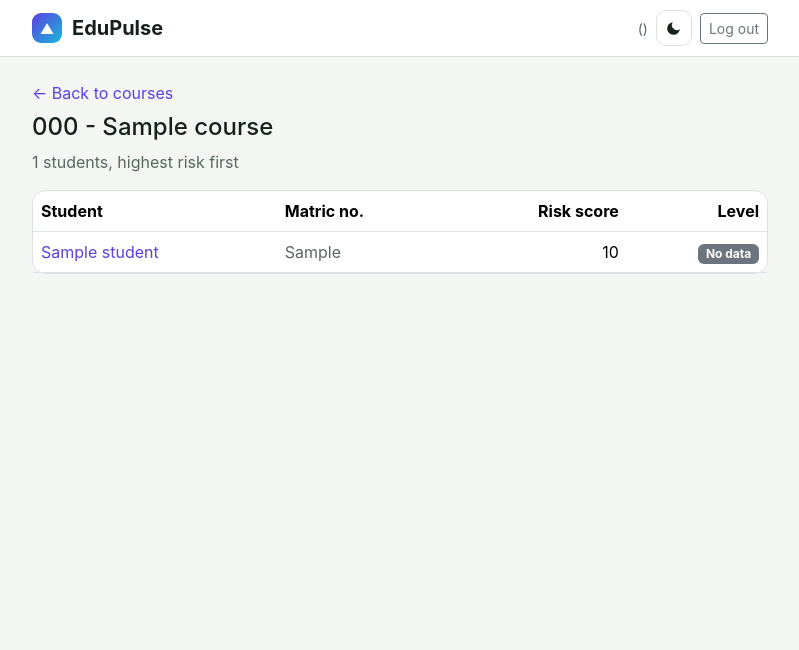
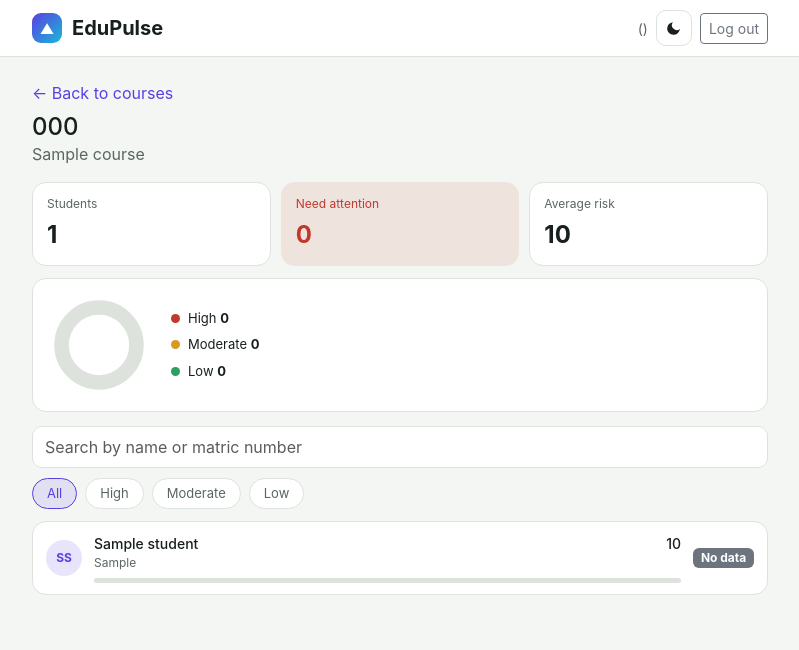
Before and after one commit to ChibuikeChad/edupulse, a Flask app: template templates/course.html in a window 1280 px wide. Shown: the top 650 px of the page, without its empty margins (240-1039 px from the left). Run offline with Flask 3, Linux system fonts and the light colour scheme; the template is opened without the code that fills it: most values are stand-ins (such as "Sample title", 1, 10 or a date in 2020).

Commit message:
Redesign: course page with donut, search and filters

```diff
--- a/static/app.js
+++ b/static/app.js
@@ -21,3 +21,33 @@
   };
   paint();
 })();
+
+(function () {
+  var list = document.getElementById("student-list");
+  if (!list) return;
+  var q = document.getElementById("student-search");
+  var chips = document.querySelectorAll(".chip");
+  var none = document.getElementById("no-match");
+  var level = "all";
+
+  function apply() {
+    var term = q.value.trim().toLowerCase();
+    var shown = 0;
+    list.querySelectorAll(".srow").forEach(function (row) {
+      var ok = (level === "all" || row.dataset.level === level) &&
+               row.dataset.name.indexOf(term) > -1;
+      row.style.display = ok ? "" : "none";
+      if (ok) shown++;
+    });
+    none.classList.toggle("d-none", shown > 0);
+  }
+
+  q.addEventListener("input", apply);
+  chips.forEach(function (c) {
+    c.addEventListener("click", function () {
+      level = c.dataset.level;
+      chips.forEach(function (x) { x.classList.toggle("on", x === c); });
+      apply();
+    });
+  });
+})();
--- a/static/style.css
+++ b/static/style.css
@@ -137,3 +137,31 @@ a:hover .card { transform: translateY(-2px); border-color: var(--ac); }
 .a-card .form-label { font-size: 13px; color: var(--t2); }
 .a-card .btn-success { height: 46px; width: 100%; font-size: 15px; }
 .a-alt { text-align: center; font-size: 13px; color: var(--t2); margin-top: 14px; }
+
+/* Risk colours */
+:root { --c-high: #C0392B; --c-mod: #D99A1B; --c-low: #2E9E62; }
+[data-bs-theme="dark"] { --c-high: #F08A7E; --c-mod: #E6B85C; --c-low: #7FD1A0; }
+
+/* Course page */
+.stat-grid { display: grid; grid-template-columns: repeat(3, 1fr); gap: 10px; margin-bottom: 12px; }
+.stat { background: var(--surface); border: 1px solid var(--bd); border-radius: 14px; padding: 12px 14px; }
+.stat p { margin: 0; font-size: 12px; color: var(--t2); }
+.stat b { display: block; font-size: 24px; margin-top: 4px; }
+.stat-danger { background: rgba(192, 57, 43, .10); border-color: transparent; }
+.stat-danger p, .stat-danger b { color: var(--c-high); }
+.d-card { background: var(--surface); border: 1px solid var(--bd); border-radius: 14px; padding: 14px; display: flex; align-items: center; gap: 20px; margin-bottom: 14px; }
+.legend { display: flex; flex-direction: column; gap: 7px; font-size: 13px; }
+.dot { display: inline-block; width: 9px; height: 9px; border-radius: 50%; margin-right: 8px; }
+.search-box { height: 42px; border-radius: 10px; background: var(--surface); border: 1px solid var(--bd); color: var(--tx); }
+.chips { display: flex; gap: 8px; flex-wrap: wrap; margin: 10px 0 12px; }
+.chip { border: 1px solid var(--bd); background: var(--surface); color: var(--t2); border-radius: 20px; padding: 5px 14px; font-size: 13px; }
+.chip.on { background: rgba(91, 63, 224, .12); color: var(--ac); border-color: var(--ac); }
+.srow { display: flex; align-items: center; gap: 12px; background: var(--surface); border: 1px solid var(--bd); border-radius: 14px; padding: 11px 13px; margin-bottom: 8px; text-decoration: none; color: var(--tx); transition: transform .15s, border-color .15s; }
+.srow:hover { transform: translateY(-1px); border-color: var(--ac); color: var(--tx); }
+.avatar { width: 36px; height: 36px; border-radius: 50%; background: rgba(91, 63, 224, .14); color: var(--ac); display: flex; align-items: center; justify-content: center; font-size: 12px; font-weight: 700; flex-shrink: 0; }
+.grow { flex: 1; min-width: 0; }
+.nm { display: flex; justify-content: space-between; font-size: 14px; font-weight: 500; }
+.sub { font-size: 12px; color: var(--t2); }
+.meter { height: 5px; background: var(--bd); border-radius: 4px; margin-top: 6px; overflow: hidden; }
+.meter i { display: block; height: 100%; border-radius: 4px; }
+.m-high { background: var(--c-high); } .m-moderate { background: var(--c-mod); } .m-low { background: var(--c-low); } .m-none { background: transparent; }
--- a/templates/course.html
+++ b/templates/course.html
@@ -2,41 +2,76 @@
 {% block title %}{{ course["code"] }} - EduPulse{% endblock %}
 {% block content %}
 
+{% set scored = students|rejectattr('level', 'none')|list %}
+{% set n = scored|length %}
+{% set hi = scored|selectattr('level', 'equalto', 'high')|list|length %}
+{% set mo = scored|selectattr('level', 'equalto', 'moderate')|list|length %}
+{% set lo = scored|selectattr('level', 'equalto', 'low')|list|length %}
+{% set avg = (((scored|sum(attribute='risk_score')) / n)|round|int) if n else 0 %}
+{% set C = 226.2 %}
+{% set lh = (hi / n * C) if n else 0 %}
+{% set lm = (mo / n * C) if n else 0 %}
+{% set ll = (lo / n * C) if n else 0 %}
+
 <a href="/dashboard" class="text-decoration-none">&larr; Back to courses</a>
-<h1 class="h4 mt-2">{{ course["code"] }} - {{ course["title"] }}</h1>
-<p class="text-secondary">{{ students|length }} students, highest risk first</p>
+<h1 class="h4 mt-2 mb-0">{{ course["code"] }}</h1>
+<p class="text-secondary">{{ course["title"] }}</p>
 
-<div class="card">
-  <table class="table mb-0 align-middle">
-    <thead>
-      <tr>
-        <th>Student</th>
-        <th>Matric no.</th>
-        <th class="text-end">Risk score</th>
-        <th class="text-end">Level</th>
-      </tr>
-    </thead>
-    <tbody>
-      {% for s in students %}
-      <tr>
-        <td><a href="/enrollment/{{ s['enrollment_id'] }}" class="text-decoration-none">{{ s["name"] }}</a></td>
-        <td class="text-secondary">{{ s["matric_no"] }}</td>
-        <td class="text-end">{{ s["risk_score"] }}</td>
-        <td class="text-end">
-          {% if s["level"] == "high" %}
-            <span class="badge text-bg-danger">High</span>
-          {% elif s["level"] == "moderate" %}
-            <span class="badge text-bg-warning">Moderate</span>
-          {% elif s["level"] == "low" %}
-            <span class="badge text-bg-success">Low</span>
-          {% else %}
-            <span class="badge text-bg-secondary">No data</span>
-          {% endif %}
-        </td>
-      </tr>
-      {% endfor %}
-    </tbody>
-  </table>
+<div class="stat-grid">
+  <div class="stat"><p>Students</p><b>{{ students|length }}</b></div>
+  <div class="stat stat-danger"><p>Need attention</p><b>{{ hi }}</b></div>
+  <div class="stat"><p>Average risk</p><b>{{ avg }}</b></div>
 </div>
 
+<div class="d-card">
+  <svg width="104" height="104" viewBox="0 0 100 100" role="img" aria-label="Risk distribution">
+    <circle cx="50" cy="50" r="36" fill="none" stroke="var(--bd)" stroke-width="14"/>
+    {% if n %}
+    <circle cx="50" cy="50" r="36" fill="none" stroke="var(--c-high)" stroke-width="14"
+            stroke-dasharray="{{ lh }} {{ C - lh }}" stroke-dashoffset="0" transform="rotate(-90 50 50)"/>
+    <circle cx="50" cy="50" r="36" fill="none" stroke="var(--c-mod)" stroke-width="14"
+            stroke-dasharray="{{ lm }} {{ C - lm }}" stroke-dashoffset="{{ -lh }}" transform="rotate(-90 50 50)"/>
+    <circle cx="50" cy="50" r="36" fill="none" stroke="var(--c-low)" stroke-width="14"
+            stroke-dasharray="{{ ll }} {{ C - ll }}" stroke-dashoffset="{{ -(lh + lm) }}" transform="rotate(-90 50 50)"/>
+    {% endif %}
+  </svg>
+  <div class="legend">
+    <span><i class="dot" style="background:var(--c-high)"></i>High <b>{{ hi }}</b></span>
+    <span><i class="dot" style="background:var(--c-mod)"></i>Moderate <b>{{ mo }}</b></span>
+    <span><i class="dot" style="background:var(--c-low)"></i>Low <b>{{ lo }}</b></span>
+  </div>
+</div>
+
+<input id="student-search" type="text" class="form-control search-box" placeholder="Search by name or matric number">
+<div class="chips">
+  <button type="button" class="chip on" data-level="all">All</button>
+  <button type="button" class="chip" data-level="high">High</button>
+  <button type="button" class="chip" data-level="moderate">Moderate</button>
+  <button type="button" class="chip" data-level="low">Low</button>
+</div>
+
+<div id="student-list">
+  {% for s in students %}
+    {% set lv = s['level'] %}
+    <a class="srow" href="/enrollment/{{ s['enrollment_id'] }}"
+       data-level="{{ lv or 'none' }}"
+       data-name="{{ s['name']|lower }} {{ s['matric_no']|lower }}">
+      <div class="avatar">{{ (s['name'].split()|map('first')|join(''))[:2]|upper }}</div>
+      <div class="grow">
+        <div class="nm">
+          <span>{{ s['name'] }}</span>
+          <span>{{ s['risk_score'] if s['risk_score'] is not none else '-' }}</span>
+        </div>
+        <div class="sub">{{ s['matric_no'] }}</div>
+        <div class="meter"><i class="m-{{ lv or 'none' }}" style="width: {{ s['risk_score'] or 0 }}%"></i></div>
+      </div>
+      {% if lv == 'high' %}<span class="badge text-bg-danger">High</span>
+      {% elif lv == 'moderate' %}<span class="badge text-bg-warning">Moderate</span>
+      {% elif lv == 'low' %}<span class="badge text-bg-success">Low</span>
+      {% else %}<span class="badge text-bg-secondary">No data</span>{% endif %}
+    </a>
+  {% endfor %}
+</div>
+<p id="no-match" class="text-secondary small d-none">No students match.</p>
+
 {% endblock %}
```
